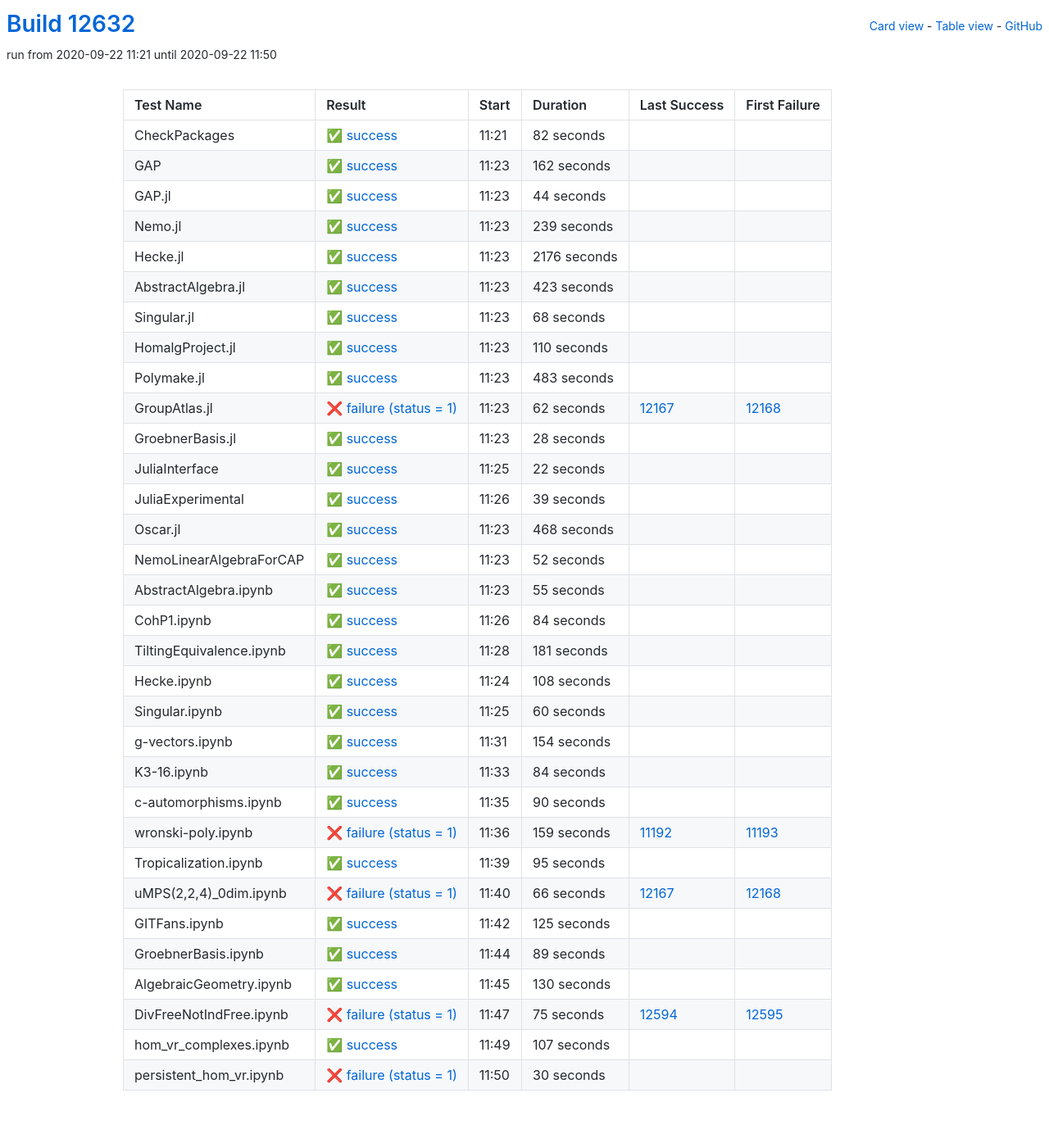
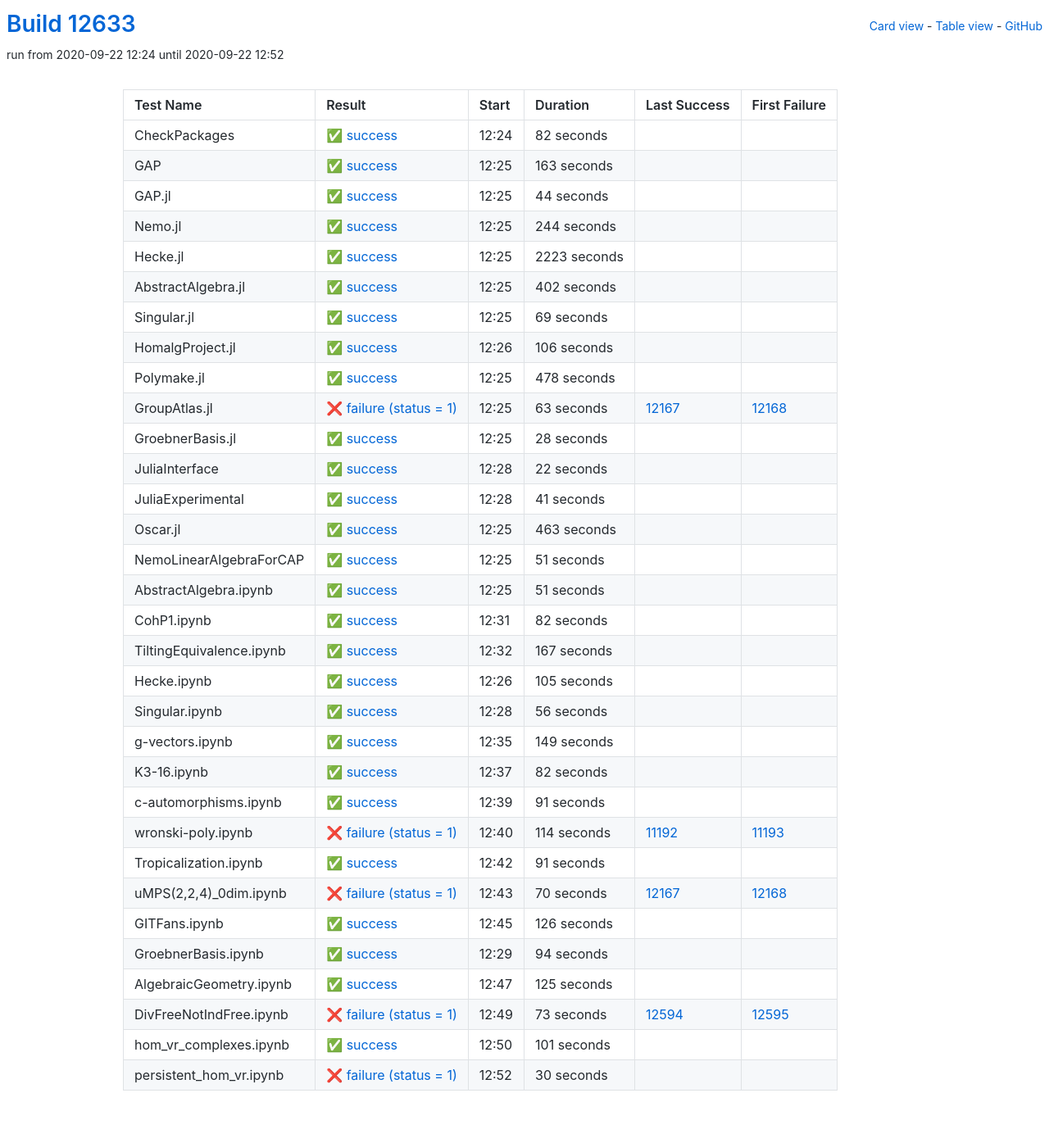
Before and after one commit to oscar-system/oscar-ci-status, a Jekyll site: the page built from table.html, in a window 1280 px wide. Shown: the whole page at 82% size. Built offline with Jekyll 4.4.1, drawn with Linux system fonts in a browser that asks for light colours.

Commit message:
Build #12633

```diff
--- a/_data/ci.yml
+++ b/_data/ci.yml
@@ -1,6 +1,6 @@
 ---
-build: 12632
-build_url: https://oscarci.mathematik.uni-kl.de/job/oscar/12632/
+build: 12633
+build_url: https://oscarci.mathematik.uni-kl.de/job/oscar/12633/
 job: oscar
 organization: oscar-system
 repo: oscar-ci-status
@@ -8,8 +8,8 @@
 tests:
 - name: CheckPackages
   id: checkpackages
-  log: https://oscarci.mathematik.uni-kl.de/job/oscar/12632/artifact/logs/build-12632/CheckPackages.log
-  start: 2020-09-22 11:21
+  log: https://oscarci.mathematik.uni-kl.de/job/oscar/12633/artifact/logs/build-12633/CheckPackages.log
+  start: 2020-09-22 12:24
   success: true
   exitcode: 0
   status: success
@@ -20,20 +20,20 @@
   first_failure_url:
 - name: GAP
   id: gap
-  log: https://oscarci.mathematik.uni-kl.de/job/oscar/12632/artifact/logs/build-12632/GAP.log
-  start: 2020-09-22 11:23
+  log: https://oscarci.mathematik.uni-kl.de/job/oscar/12633/artifact/logs/build-12633/GAP.log
+  start: 2020-09-22 12:25
   success: true
   exitcode: 0
   status: success
-  duration: 162
+  duration: 163
   last_success: false
   last_success_url:
   first_failure: false
   first_failure_url:
 - name: GAP.jl
   id: gap-jl
-  log: https://oscarci.mathematik.uni-kl.de/job/oscar/12632/artifact/logs/build-12632/GAP.jl.log
-  start: 2020-09-22 11:23
+  log: https://oscarci.mathematik.uni-kl.de/job/oscar/12633/artifact/logs/build-12633/GAP.jl.log
+  start: 2020-09-22 12:25
   success: true
   exitcode: 0
   status: success
@@ -44,92 +44,92 @@
   first_failure_url:
 - name: Nemo.jl
   id: nemo-jl
-  log: https://oscarci.mathematik.uni-kl.de/job/oscar/12632/artifact/logs/build-12632/Nemo.jl.log
-  start: 2020-09-22 11:23
+  log: https://oscarci.mathematik.uni-kl.de/job/oscar/12633/artifact/logs/build-12633/Nemo.jl.log
+  start: 2020-09-22 12:25
   success: true
   exitcode: 0
   status: success
-  duration: 239
+  duration: 244
   last_success: false
   last_success_url:
   first_failure: false
   first_failure_url:
 - name: Hecke.jl
   id: hecke-jl
-  log: https://oscarci.mathematik.uni-kl.de/job/oscar/12632/artifact/logs/build-12632/Hecke.jl.log
-  start: 2020-09-22 11:23
+  log: https://oscarci.mathematik.uni-kl.de/job/oscar/12633/artifact/logs/build-12633/Hecke.jl.log
+  start: 2020-09-22 12:25
   success: true
   exitcode: 0
   status: success
-  duration: 2176
+  duration: 2223
   last_success: false
   last_success_url:
   first_failure: false
   first_failure_url:
 - name: AbstractAlgebra.jl
   id: abstractalgebra-jl
-  log: https://oscarci.mathematik.uni-kl.de/job/oscar/12632/artifact/logs/build-12632/AbstractAlgebra.jl.log
-  start: 2020-09-22 11:23
+  log: https://oscarci.mathematik.uni-kl.de/job/oscar/12633/artifact/logs/build-12633/AbstractAlgebra.jl.log
+  start: 2020-09-22 12:25
   success: true
   exitcode: 0
   status: success
-  duration: 423
+  duration: 402
   last_success: false
   last_success_url:
   first_failure: false
   first_failure_url:
 - name: Singular.jl
   id: singular-jl
-  log: https://oscarci.mathematik.uni-kl.de/job/oscar/12632/artifact/logs/build-12632/Singular.jl.log
-  start: 2020-09-22 11:23
+  log: https://oscarci.mathematik.uni-kl.de/job/oscar/12633/artifact/logs/build-12633/Singular.jl.log
+  start: 2020-09-22 12:25
   success: true
   exitcode: 0
   status: success
-  duration: 68
+  duration: 69
   last_success: false
   last_success_url:
   first_failure: false
   first_failure_url:
 - name: HomalgProject.jl
   id: homalgproject-jl
-  log: https://oscarci.mathematik.uni-kl.de/job/oscar/12632/artifact/logs/build-12632/HomalgProject.jl.log
-  start: 2020-09-22 11:23
+  log: https://oscarci.mathematik.uni-kl.de/job/oscar/12633/artifact/logs/build-12633/HomalgProject.jl.log
+  start: 2020-09-22 12:26
   success: true
   exitcode: 0
   status: success
-  duration: 110
+  duration: 106
   last_success: false
   last_success_url:
   first_failure: false
   first_failure_url:
 - name: Polymake.jl
   id: polymake-jl
-  log: https://oscarci.mathematik.uni-kl.de/job/oscar/12632/artifact/logs/build-12632/Polymake.jl.log
-  start: 2020-09-22 11:23
+  log: https://oscarci.mathematik.uni-kl.de/job/oscar/12633/artifact/logs/build-12633/Polymake.jl.log
+  start: 2020-09-22 12:25
   success: true
   exitcode: 0
   status: success
-  duration: 483
+  duration: 478
   last_success: false
   last_success_url:
   first_failure: false
   first_failure_url:
 - name: GroupAtlas.jl
   id: groupatlas-jl
-  log: https://oscarci.mathematik.uni-kl.de/job/oscar/12632/artifact/logs/build-12632/GroupAtlas.jl.log
-  start: 2020-09-22 11:23
+  log: https://oscarci.mathematik.uni-kl.de/job/oscar/12633/artifact/logs/build-12633/GroupAtlas.jl.log
+  start: 2020-09-22 12:25
   success: false
   exitcode: 1
   status: failure
-  duration: 62
+  duration: 63
   last_success: 12167
   last_success_url: https://oscarci.mathematik.uni-kl.de/job/oscar/12167/
   first_failure: 12168
   first_failure_url: https://oscarci.mathematik.uni-kl.de/job/oscar/12168/
 - name: GroebnerBasis.jl
   id: groebnerbasis-jl
-  log: https://oscarci.mathematik.uni-kl.de/job/oscar/12632/artifact/logs/build-12632/GroebnerBasis.jl.log
-  start: 2020-09-22 11:23
+  log: https://oscarci.mathematik.uni-kl.de/job/oscar/12633/artifact/logs/build-12633/GroebnerBasis.jl.log
+  start: 2020-09-22 12:25
   success: true
   exitcode: 0
   status: success
@@ -140,8 +140,8 @@
   first_failure_url:
 - name: JuliaInterface
   id: juliainterface
-  log: https://oscarci.mathematik.uni-kl.de/job/oscar/12632/artifact/logs/build-12632/JuliaInterface.log
-  start: 2020-09-22 11:25
+  log: https://oscarci.mathematik.uni-kl.de/job/oscar/12633/artifact/logs/build-12633/JuliaInterface.log
+  start: 2020-09-22 12:28
   success: true
   exitcode: 0
   status: success
@@ -152,176 +152,200 @@
   first_failure_url:
 - name: JuliaExperimental
   id: juliaexperimental
-  log: https://oscarci.mathematik.uni-kl.de/job/oscar/12632/artifact/logs/build-12632/JuliaExperimental.log
-  start: 2020-09-22 11:26
+  log: https://oscarci.mathematik.uni-kl.de/job/oscar/12633/artifact/logs/build-12633/JuliaExperimental.log
+  start: 2020-09-22 12:28
   success: true
   exitcode: 0
   status: success
-  duration: 39
+  duration: 41
   last_success: false
   last_success_url:
   first_failure: false
   first_failure_url:
 - name: Oscar.jl
   id: oscar-jl
-  log: https://oscarci.mathematik.uni-kl.de/job/oscar/12632/artifact/logs/build-12632/Oscar.jl.log
-  start: 2020-09-22 11:23
+  log: https://oscarci.mathematik.uni-kl.de/job/oscar/12633/artifact/logs/build-12633/Oscar.jl.log
+  start: 2020-09-22 12:25
   success: true
   exitcode: 0
   status: success
-  duration: 468
+  duration: 463
   last_success: false
   last_success_url:
   first_failure: false
   first_failure_url:
 - name: NemoLinearAlgebraForCAP
   id: nemolinearalgebraforcap
-  log: https://oscarci.mathematik.uni-kl.de/job/oscar/12632/artifact/logs/build-12632/NemoLinearAlgebraForCAP.log
-  start: 2020-09-22 11:23
+  log: https://oscarci.mathematik.uni-kl.de/job/oscar/12633/artifact/logs/build-12633/NemoLinearAlgebraForCAP.log
+  start: 2020-09-22 12:25
   success: true
   exitcode: 0
   status: success
-  duration: 52
+  duration: 51
   last_success: false
   last_success_url:
   first_failure: false
   first_failure_url:
 - name: AbstractAlgebra.ipynb
   id: abstractalgebra-ipynb
-  log: https://oscarci.mathematik.uni-kl.de/job/oscar/12632/artifact/logs/build-12632/AbstractAlgebra.ipynb.log
-  start: 2020-09-22 11:23
+  log: https://oscarci.mathematik.uni-kl.de/job/oscar/12633/artifact/logs/build-12633/AbstractAlgebra.ipynb.log
+  start: 2020-09-22 12:25
   success: true
   exitcode: 0
   status: success
-  duration: 55
+  duration: 51
   last_success: false
   last_success_url:
   first_failure: false
   first_failure_url:
 - name: CohP1.ipynb
   id: cohp1-ipynb
-  log: https://oscarci.mathematik.uni-kl.de/job/oscar/12632/artifact/logs/build-12632/CohP1.ipynb.log
-  start: 2020-09-22 11:26
+  log: https://oscarci.mathematik.uni-kl.de/job/oscar/12633/artifact/logs/build-12633/CohP1.ipynb.log
+  start: 2020-09-22 12:31
   success: true
   exitcode: 0
   status: success
-  duration: 84
+  duration: 82
   last_success: false
   last_success_url:
   first_failure: false
   first_failure_url:
 - name: TiltingEquivalence.ipynb
   id: tiltingequivalence-ipynb
-  log: https://oscarci.mathematik.uni-kl.de/job/oscar/12632/artifact/logs/build-12632/TiltingEquivalence.ipynb.log
-  start: 2020-09-22 11:28
+  log: https://oscarci.mathematik.uni-kl.de/job/oscar/12633/artifact/logs/build-12633/TiltingEquivalence.ipynb.log
+  start: 2020-09-22 12:32
   success: true
   exitcode: 0
   status: success
-  duration: 181
+  duration: 167
   last_success: false
   last_success_url:
   first_failure: false
   first_failure_url:
 - name: Hecke.ipynb
   id: hecke-ipynb
-  log: https://oscarci.mathematik.uni-kl.de/job/oscar/12632/artifact/logs/build-12632/Hecke.ipynb.log
-  start: 2020-09-22 11:24
+  log: https://oscarci.mathematik.uni-kl.de/job/oscar/12633/artifact/logs/build-12633/Hecke.ipynb.log
+  start: 2020-09-22 12:26
   success: true
   exitcode: 0
   status: success
-  duration: 108
+  duration: 105
   last_success: false
   last_success_url:
   first_failure: false
   first_failure_url:
 - name: Singular.ipynb
   id: singular-ipynb
-  log: https://oscarci.mathematik.uni-kl.de/job/oscar/12632/artifact/logs/build-12632/Singular.ipynb.log
-  start: 2020-09-22 11:25
+  log: https://oscarci.mathematik.uni-kl.de/job/oscar/12633/artifact/logs/build-12633/Singular.ipynb.log
+  start: 2020-09-22 12:28
   success: true
   exitcode: 0
   status: success
-  duration: 60
+  duration: 56
   last_success: false
   last_success_url:
   first_failure: false
   first_failure_url:
 - name: g-vectors.ipynb
   id: g-vectors-ipynb
-  log: https://oscarci.mathematik.uni-kl.de/job/oscar/12632/artifact/logs/build-12632/g-vectors.ipynb.log
-  start: 2020-09-22 11:31
+  log: https://oscarci.mathematik.uni-kl.de/job/oscar/12633/artifact/logs/build-12633/g-vectors.ipynb.log
+  start: 2020-09-22 12:35
   success: true
   exitcode: 0
   status: success
-  duration: 154
+  duration: 149
   last_success: false
   last_success_url:
   first_failure: false
   first_failure_url:
 - name: K3-16.ipynb
   id: k3-16-ipynb
-  log: https://oscarci.mathematik.uni-kl.de/job/oscar/12632/artifact/logs/build-12632/K3-16.ipynb.log
-  start: 2020-09-22 11:33
+  log: https://oscarci.mathematik.uni-kl.de/job/oscar/12633/artifact/logs/build-12633/K3-16.ipynb.log
+  start: 2020-09-22 12:37
   success: true
   exitcode: 0
   status: success
-  duration: 84
+  duration: 82
   last_success: false
   last_success_url:
   first_failure: false
   first_failure_url:
 - name: c-automorphisms.ipynb
   id: c-automorphisms-ipynb
-  log: https://oscarci.mathematik.uni-kl.de/job/oscar/12632/artifact/logs/build-12632/c-automorphisms.ipynb.log
-  start: 2020-09-22 11:35
+  log: https://oscarci.mathematik.uni-kl.de/job/oscar/12633/artifact/logs/build-12633/c-automorphisms.ipynb.log
+  start: 2020-09-22 12:39
   success: true
   exitcode: 0
   status: success
-  duration: 90
+  duration: 91
   last_success: false
   last_success_url:
   first_failure: false
   first_failure_url:
 - name: wronski-poly.ipynb
   id: wronski-poly-ipynb
-  log: https://oscarci.mathematik.uni-kl.de/job/oscar/12632/artifact/logs/build-12632/wronski-poly.ipynb.log
-  start: 2020-09-22 11:36
+  log: https://oscarci.mathematik.uni-kl.de/job/oscar/12633/artifact/logs/build-12633/wronski-poly.ipynb.log
+  start: 2020-09-22 12:40
   success: false
   exitcode: 1
   status: failure
-  duration: 159
+  duration: 114
   last_success: 11192
   last_success_url: https://oscarci.mathematik.uni-kl.de/job/oscar/11192/
   first_failure: 11193
   first_failure_url: https://oscarci.mathematik.uni-kl.de/job/oscar/11193/
 - name: Tropicalization.ipynb
   id: tropicalization-ipynb
-  log: https://oscarci.mathematik.uni-kl.de/job/oscar/12632/artifact/logs/build-12632/Tropicalization.ipynb.log
-  start: 2020-09-22 11:39
+  log: https://oscarci.mathematik.uni-kl.de/job/oscar/12633/artifact/logs/build-12633/Tropicalization.ipynb.log
+  start: 2020-09-22 12:42
   success: true
   exitcode: 0
   status: success
-  duration: 95
+  duration: 91
   last_success: false
   last_success_url:
   first_failure: false
   first_failure_url:
 - name: uMPS(2,2,4)_0dim.ipynb
   id: umps-2-2-4-0dim-ipynb
-  log: https://oscarci.mathematik.uni-kl.de/job/oscar/12632/artifact/logs/build-12632/uMPS-2-2-4-_0dim.ipynb.log
-  start: 2020-09-22 11:40
+  log: https://oscarci.mathematik.uni-kl.de/job/oscar/12633/artifact/logs/build-12633/uMPS-2-2-4-_0dim.ipynb.log
+  start: 2020-09-22 12:43
   success: false
   exitcode: 1
   status: failure
-  duration: 66
+  duration: 70
   last_success: 12167
   last_success_url: https://oscarci.mathematik.uni-kl.de/job/oscar/12167/
   first_failure: 12168
   first_failure_url: https://oscarci.mathematik.uni-kl.de/job/oscar/12168/
 - name: GITFans.ipynb
   id: gitfans-ipynb
-  log: https://oscarci.mathematik.uni-kl.de/job/oscar/12632/artifact/logs/build-12632/GITFans.ipynb.log
-  start: 2020-09-22 11:42
+  log: https://oscarci.mathematik.uni-kl.de/job/oscar/12633/artifact/logs/build-12633/GITFans.ipynb.log
+  start: 2020-09-22 12:45
+  success: true
+  exitcode: 0
+  status: success
+  duration: 126
+  last_success: false
+  last_success_url:
+  first_failure: false
+  first_failure_url:
+- name: GroebnerBasis.ipynb
+  id: groebnerbasis-ipynb
+  log: https://oscarci.mathematik.uni-kl.de/job/oscar/12633/artifact/logs/build-12633/GroebnerBasis.ipynb.log
+  start: 2020-09-22 12:29
+  success: true
+  exitcode: 0
+  status: success
+  duration: 94
+  last_success: false
+  last_success_url:
+  first_failure: false
+  first_failure_url:
+- name: AlgebraicGeometry.ipynb
+  id: algebraicgeometry-ipynb
+  log: https://oscarci.mathematik.uni-kl.de/job/oscar/12633/artifact/logs/build-12633/AlgebraicGeometry.ipynb.log
+  start: 2020-09-22 12:47
   success: true
   exitcode: 0
   status: success
@@ -330,58 +354,34 @@
   last_success_url:
   first_failure: false
   first_failure_url:
-- name: GroebnerBasis.ipynb
-  id: groebnerbasis-ipynb
-  log: https://oscarci.mathematik.uni-kl.de/job/oscar/12632/artifact/logs/build-12632/GroebnerBasis.ipynb.log
-  start: 2020-09-22 11:44
-  success: true
-  exitcode: 0
-  status: success
-  duration: 89
-  last_success: false
-  last_success_url:
-  first_failure: false
-  first_failure_url:
-- name: AlgebraicGeometry.ipynb
-  id: algebraicgeometry-ipynb
-  log: https://oscarci.mathematik.uni-kl.de/job/oscar/12632/artifact/logs/build-12632/AlgebraicGeometry.ipynb.log
-  start: 2020-09-22 11:45
-  success: true
-  exitcode: 0
-  status: success
-  duration: 130
-  last_success: false
-  last_success_url:
-  first_failure: false
-  first_failure_url:
 - name: DivFreeNotIndFree.ipynb
   id: divfreenotindfree-ipynb
-  log: https://oscarci.mathematik.uni-kl.de/job/oscar/12632/artifact/logs/build-12632/DivFreeNotIndFree.ipynb.log
-  start: 2020-09-22 11:47
+  log: https://oscarci.mathematik.uni-kl.de/job/oscar/12633/artifact/logs/build-12633/DivFreeNotIndFree.ipynb.log
+  start: 2020-09-22 12:49
   success: false
   exitcode: 1
   status: failure
-  duration: 75
+  duration: 73
   last_success: 12594
   last_success_url: https://oscarci.mathematik.uni-kl.de/job/oscar/12594/
   first_failure: 12595
   first_failure_url: https://oscarci.mathematik.uni-kl.de/job/oscar/12595/
 - name: hom_vr_complexes.ipynb
   id: hom-vr-complexes-ipynb
-  log: https://oscarci.mathematik.uni-kl.de/job/oscar/12632/artifact/logs/build-12632/hom_vr_complexes.ipynb.log
-  start: 2020-09-22 11:49
+  log: https://oscarci.mathematik.uni-kl.de/job/oscar/12633/artifact/logs/build-12633/hom_vr_complexes.ipynb.log
+  start: 2020-09-22 12:50
   success: true
   exitcode: 0
   status: success
-  duration: 107
+  duration: 101
   last_success: false
   last_success_url:
   first_failure: false
   first_failure_url:
 - name: persistent_hom_vr.ipynb
   id: persistent-hom-vr-ipynb
-  log: https://oscarci.mathematik.uni-kl.de/job/oscar/12632/artifact/logs/build-12632/persistent_hom_vr.ipynb.log
-  start: 2020-09-22 11:50
+  log: https://oscarci.mathematik.uni-kl.de/job/oscar/12633/artifact/logs/build-12633/persistent_hom_vr.ipynb.log
+  start: 2020-09-22 12:52
   success: false
   exitcode: 1
   status: failure
```
Also changed, not shown: README.md.
